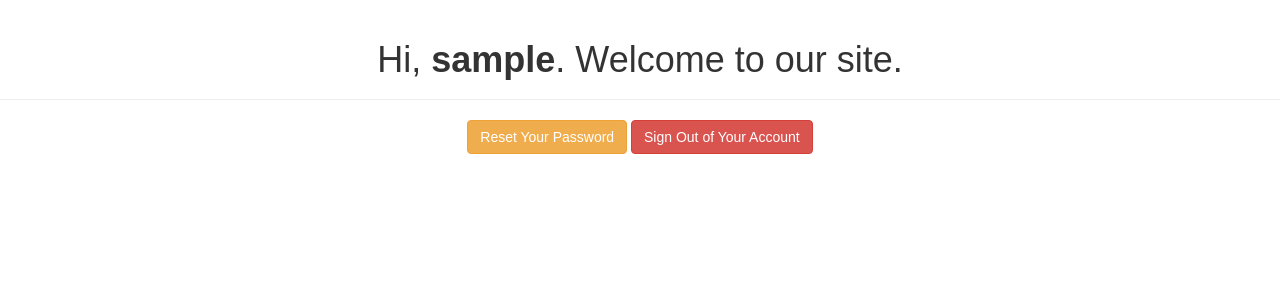
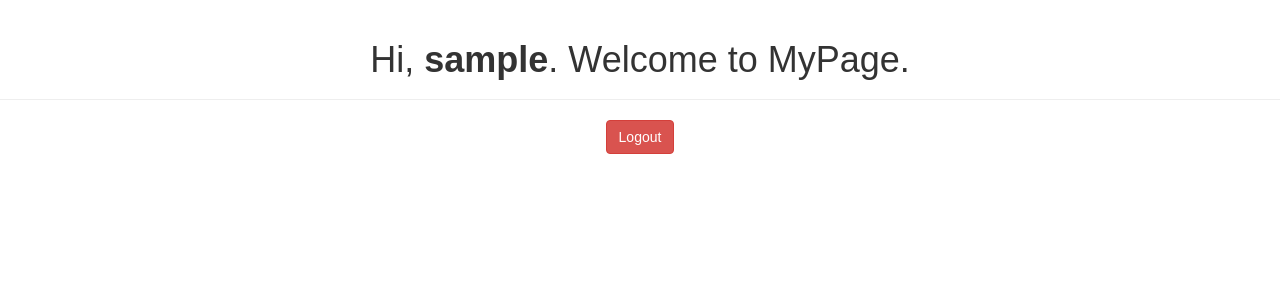
Before and after one commit to clarelee18/CSE305, a PHP site: page /welcome.php in a window 1280 px wide. Shown: the top 300 px of the page. Run offline with PHP 8.4, Linux system fonts and the light colour scheme; the visitor is signed in with stand-in values (Sample User, id 1).

Commit message:
Log In/Out button change

```diff
--- a/Public/welcome.php
+++ b/Public/welcome.php
@@ -22,11 +22,10 @@ if(!isset($_SESSION["loggedin"]) || $_SESSION["loggedin"] !== true){
 </head>
 <body>
     <div class="page-header">
-        <h1>Hi, <b><?php echo htmlspecialchars($_SESSION["username"]); ?></b>. Welcome to our site.</h1>
+        <h1>Hi, <b><?php echo htmlspecialchars($_SESSION["username"]); ?></b>. Welcome to MyPage.</h1>
     </div>
     <p>
-        <a href="reset-password.php" class="btn btn-warning">Reset Your Password</a>
-        <a href="logout.php" class="btn btn-danger">Sign Out of Your Account</a>
+        <a href="logout.php" class="btn btn-danger">Logout</a>
     </p>
 </body>
 </html>
```
Also changed, not shown: Public/index.html (deleted, +0 -12 lines), Public/index.php (added, +32 -0 lines).
